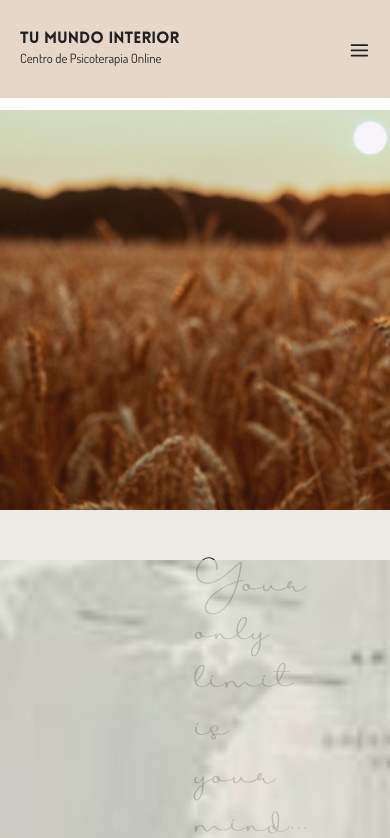
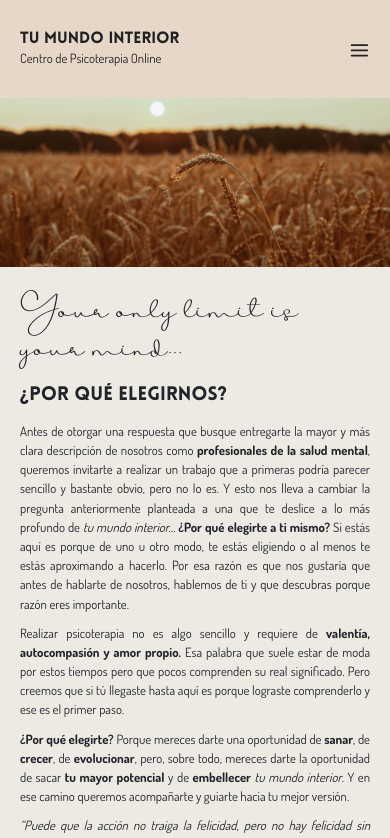
Before and after one commit to FacundoVillarroel/tumundointeriorweb, a React (Create React App) app: page / in a window 390 px wide. Shown: the top 838 px of the page. Built offline with nearby package versions, Linux system fonts and the light colour scheme.

Commit message:
[feature] - responsive design added to section 1

```diff
--- a/scss/_section1.scss
+++ b/scss/_section1.scss
@@ -3,10 +3,45 @@
   .imageTitleContainer{
     position: relative;
     z-index: 99;
+    background-size: cover;
     background-image: url("../src/images/section1Background.jpg");
+    height: 170px;
+    display: flex;
+  }
+  .subtitleContainer{
+    padding-top: 25px;
+    padding-bottom: 25px;
+    .imageSubtitleContainer{
+      display: none;
+    }
+  }
+  .homeDescriptionContainer{
+    padding: 0px 20px;
+    .homeDescriptiontitleDecorative{
+      font-family: "beautyDream";
+      font-size: 2rem;
+      padding-bottom: 10px;
+    }
+    .homeDescriptionTitle{
+      font-family: "loveloBlack";
+      padding-bottom: 15px;
+      padding-top: 5px;
+      font-size: 1.2rem;
+    }
+    .homeDescriptionText{
+      font-family: "dosisRegular";
+      font-size: .8rem;
+      padding-bottom: 10px;
+      text-align: justify;
+    }
+  }
+}
+
+@media only screen and (min-width: 1024px) {
+  .section1Container{
+    .imageTitleContainer{
     background-size: cover;
     height: 400px;
-    display: flex;
     }
     .subtitleContainer{
       display: flex;
@@ -33,22 +68,20 @@
     }
     .homeDescriptionContainer{
       width: 50%;
-    padding-right: 120px;
+      padding: 0px 120px 0px 0px;
       .homeDescriptiontitleDecorative{
-      font-family: "beautyDream";
         font-size: 2.5rem;
         padding-bottom: 20px;
       }
       .homeDescriptionTitle{
-      font-family: "loveloBlack";
         padding-bottom: 25px;
         padding-top: 10px;
         font-size: 1.56rem;
       }
       .homeDescriptionText{
-      font-family: "dosisRegular";
+        font-size: 1rem;
         padding-bottom: 20px;
-      text-align: justify;
       }
     }
   }
+}
--- a/scss/_structure.scss
+++ b/scss/_structure.scss
@@ -19,7 +19,7 @@ html{
 }
 
 .App{
-    margin-top: 110px;
+    margin-top: 97px;
 }
 
 .dosisBold{
@@ -30,3 +30,9 @@ html{
     font-family: "dosisRegular";
     font-style: italic;
 }
+
+@media only screen and (min-width: 1024px) {
+    .App{
+        margin-top: 110px;
+    }
+}
--- a/src/App.css
+++ b/src/App.css
@@ -115,7 +115,7 @@ html a {
     color: #cdc6c3; }
 
 .App {
-  margin-top: 110px; }
+  margin-top: 97px; }
 
 .dosisBold {
   font-family: "dosisBold"; }
@@ -124,15 +124,45 @@ html a {
   font-family: "dosisRegular";
   font-style: italic; }
 
+@media only screen and (min-width: 1024px) {
+  .App {
+    margin-top: 110px; } }
+
 .section1Container {
   background-color: #ede9e3; }
   .section1Container .imageTitleContainer {
     position: relative;
     z-index: 99;
+    background-size: cover;
     background-image: url("../src/images/section1Background.jpg");
+    height: 170px;
+    display: flex; }
+  .section1Container .subtitleContainer {
+    padding-top: 25px;
+    padding-bottom: 25px; }
+    .section1Container .subtitleContainer .imageSubtitleContainer {
+      display: none; }
+  .section1Container .homeDescriptionContainer {
+    padding: 0px 20px; }
+    .section1Container .homeDescriptionContainer .homeDescriptiontitleDecorative {
+      font-family: "beautyDream";
+      font-size: 2rem;
+      padding-bottom: 10px; }
+    .section1Container .homeDescriptionContainer .homeDescriptionTitle {
+      font-family: "loveloBlack";
+      padding-bottom: 15px;
+      padding-top: 5px;
+      font-size: 1.2rem; }
+    .section1Container .homeDescriptionContainer .homeDescriptionText {
+      font-family: "dosisRegular";
+      font-size: .8rem;
+      padding-bottom: 10px;
+      text-align: justify; }
+
+@media only screen and (min-width: 1024px) {
+  .section1Container .imageTitleContainer {
     background-size: cover;
-    height: 400px;
-    display: flex; }
+    height: 400px; }
   .section1Container .subtitleContainer {
     display: flex;
     padding-top: 50px;
@@ -154,20 +184,17 @@ html a {
         padding-top: 5px; }
   .section1Container .homeDescriptionContainer {
     width: 50%;
-    padding-right: 120px; }
+    padding: 0px 120px 0px 0px; }
     .section1Container .homeDescriptionContainer .homeDescriptiontitleDecorative {
-      font-family: "beautyDream";
       font-size: 2.5rem;
       padding-bottom: 20px; }
     .section1Container .homeDescriptionContainer .homeDescriptionTitle {
-      font-family: "loveloBlack";
       padding-bottom: 25px;
       padding-top: 10px;
       font-size: 1.56rem; }
     .section1Container .homeDescriptionContainer .homeDescriptionText {
-      font-family: "dosisRegular";
-      padding-bottom: 20px;
-      text-align: justify; }
+      font-size: 1rem;
+      padding-bottom: 20px; } }
 
 .section2Container {
   padding: 20px 50px 30px 50px;
```
Lines whose indentation alone changed are shown as unchanged.
